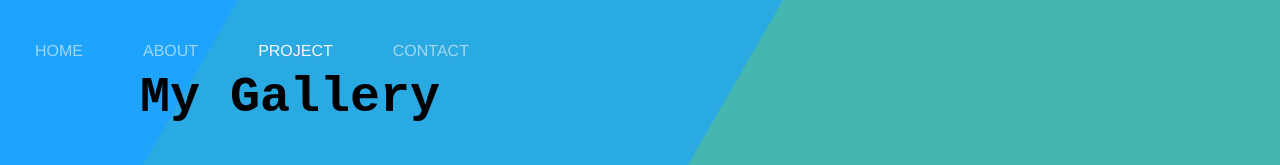
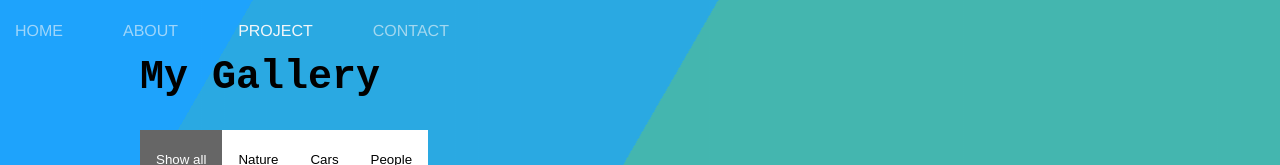
Before and after one commit to IPkaiwart11/portFolioFrontend, a React (Vite) app: page /project in a window 1280 px wide. Shown: the top 165 px of the page. Built offline with nearby package versions, Linux system fonts and the light colour scheme.

Commit message:
modify project

```diff
--- a/src/components/slider/Slider.jsx
+++ b/src/components/slider/Slider.jsx
@@ -14,7 +14,7 @@ function Slider() {
 
   return (
     <div className="main">
-      <h1>My Gallery</h1><br /><br />
+      <h1>My Gallery</h1><br />
 
       {/* <h2></h2> */}
 
@@ -37,7 +37,7 @@ function Slider() {
         {portfolioItems.map((item, index) => (
           <div key={index} className={`column ${item.category === filter || filter === 'all' ? 'show' : ''}`}>
             <div className="content">
-              <img src={item.image} alt={item.alt} style={{ width: '100%' }} />
+              <img src={item.image} alt={item.alt} style={{ width: '100%', height:'300px' }} />
               <h4>{item.title}</h4>
               <p>{item.description}</p>
             </div>
--- a/src/components/slider/slider.scss
+++ b/src/components/slider/slider.scss
@@ -1,171 +1,9 @@
-// .slideshow-container{
-//      img{
-//           border: 10px solid white;
-//      }
-//           display: flex;
-//           flex-direction: row;
-//           justify-content: center;
-//           .prev{
-//           position: absolute;
-//           margin-top: 14%;
-//           margin-left: -90%;
-//           font-size: 30px;
-//           color: blueviolet;
-//           }
-//           .next{
-//            position: absolute;
-//            margin-left: 90%;
-//            margin-top: 14%;
-//            font-size: 30px;
-//            color: blueviolet;
-//           }
-//           .next:hover,.prev:hover{
-//                cursor: pointer;
-//           }
-// }
-
-// .mySlides{
-//                width: 60%;
-//           div{
-//                position: absolute;
-//           }
-//           .text{
-//                margin-top: -30px;
-//                color: white;
-//           }
-//           img{
-//                width: 100%;
-//                height: 600px;
-//           }
-// }
-
-
-
-// @media only screen and (max-width:1200px) {
-//                .slideshow-container{
-//                               display: flex;
-//                               flex-direction: row;
-//                               justify-content: center;
-//                               .prev{
-//                               position: absolute;
-//                               margin-top: 25%;
-//                               margin-left: -90%;
-//                               font-size: 30px;
-//                               color: blueviolet;
-//                               }
-//                               .next{
-//                                position: absolute;
-//                                margin-left: 90%;
-//                                margin-top: 25%;
-//                                font-size: 30px;
-//                                color: blueviolet;
-//                               }
-//                               .next:hover,.prev:hover{
-//                                    cursor: pointer;
-//                               }
-//                     }
-
-//                     .mySlides{
-//                                    width: 80%;
-//                               div{
-//                                    position: absolute;
-//                               }
-//                               .text{
-//                                    margin-top: -30px;
-//                                    color: white;
-//                               }
-//                               img{
-//                                    width: 100%;
-//                                    height: 600px;
-//                               }
-//                     }
-
-// }
-// @media only screen and (max-width:900px) {
-//                .slideshow-container{
-//                               display: flex;
-//                               flex-direction: row;
-//                               justify-content: center;
-//                               .prev{
-//                               position: absolute;
-//                               margin-top: 25%;
-//                               margin-left: -90%;
-//                               font-size: 30px;
-//                               color: blueviolet;
-//                               }
-//                               .next{
-//                                position: absolute;
-//                                margin-left: 90%;
-//                                margin-top: 25%;
-//                                font-size: 30px;
-//                                color: blueviolet;
-//                               }
-//                               .next:hover,.prev:hover{
-//                                    cursor: pointer;
-//                               }
-//                     }
-
-//                     .mySlides{
-//                                    width: 100%;
-//                               div{
-//                                    position: absolute;
-//                               }
-//                               .text{
-//                                    margin-top: -30px;
-//                                    color: white;
-//                               }
-//                               img{
-//                                    width: 100%;
-//                                    height: 500px;
-//                               }
-//                     }
-// }
-// @media only screen and (max-width:600px) {
-//                .slideshow-container{
-//                               display: flex;
-//                               flex-direction: row;
-//                               justify-content: center;
-//                               .prev{
-//                               position: absolute;
-//                               margin-top: 50%;
-//                               margin-left: -80%;
-//                               font-size: 25px;
-//                               color: white;
-//                               }
-//                               .next{
-//                                position: absolute;
-//                                margin-left: 80%;
-//                                margin-top: 50%;
-//                                font-size: 25px;
-//                                color: white;
-//                               }
-//                               .next:hover,.prev:hover{
-//                                    cursor: pointer;
-//                               }
-//                     }
-
-//                     .mySlides{
-//                                    width: 100%;
-//                               div{
-//                                    position: absolute;
-//                               }
-//                               .text{
-//                                    margin-top: -30px;
-//                                    color: white;
-//                               }
-//                               img{
-//                                    width: 100%;
-//                                    height: 500px;
-//                               }
-//                     }
-
-// }
 
 
 body {
      background-color: #f1f1f1;
-     padding: 20px;
-     font-family: Arial;
+     // padding: 20px;
+     // font-family: Arial;
    }
 
    /* Center website */
@@ -175,7 +13,7 @@ body {
    }
 
    h1 {
-     font-size: 50px;
+     font-size: 40px;
      word-break: break-all;
    }
 
@@ -193,6 +31,8 @@ body {
    .column {
      float: left;
      width: 33.33%;
+     // width: 100%;
+     // height: 400px;
      display: none; /* Hide all elements by default */
    }
 
@@ -231,3 +71,13 @@ body {
      background-color: #666;
      color: white;
    }
+
+//    @media only screen and (max:940px) {
+//      .column {
+//           // float: left;
+//           // width: 33.33%;
+//           width: 100%;
+//           // height: 400px;
+//           display: none; /* Hide all elements by default */
+//         }
+//    }
```
